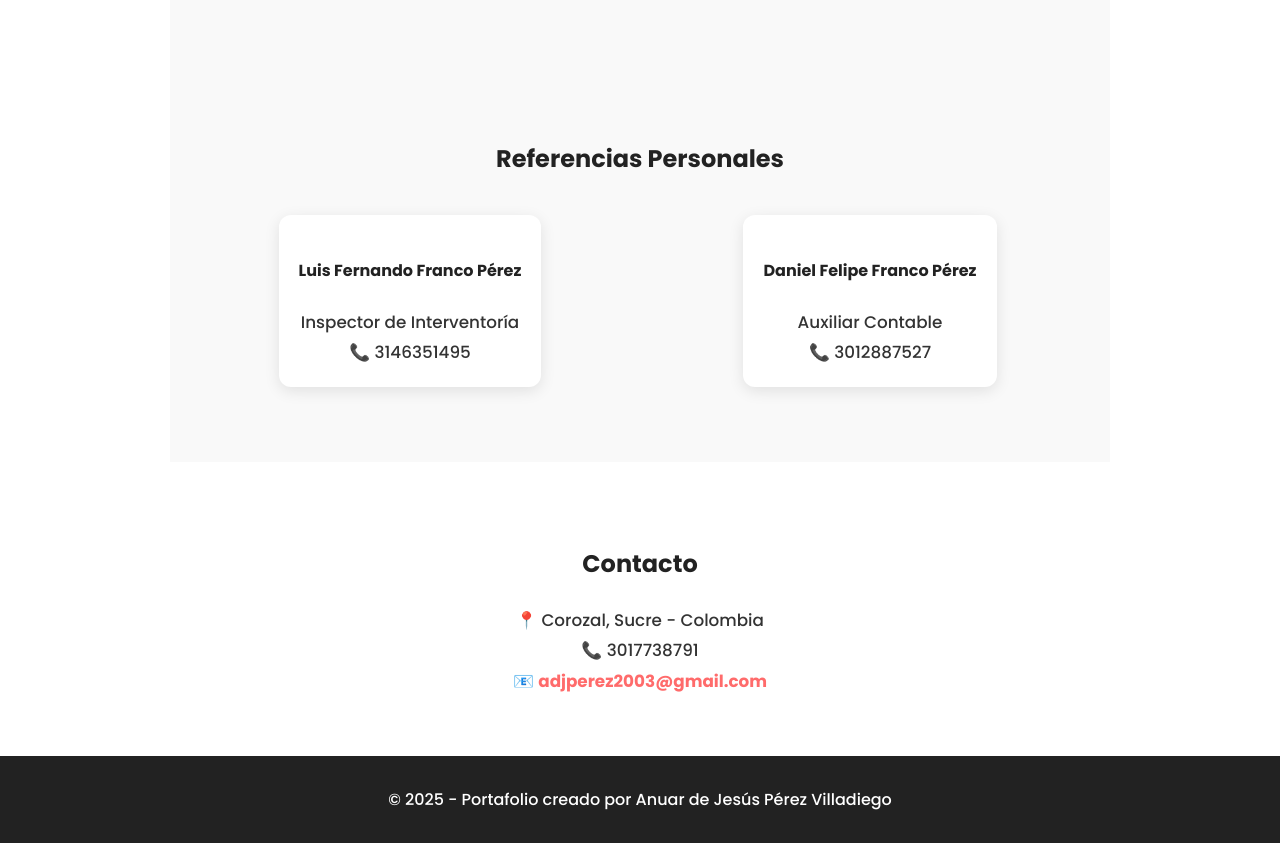
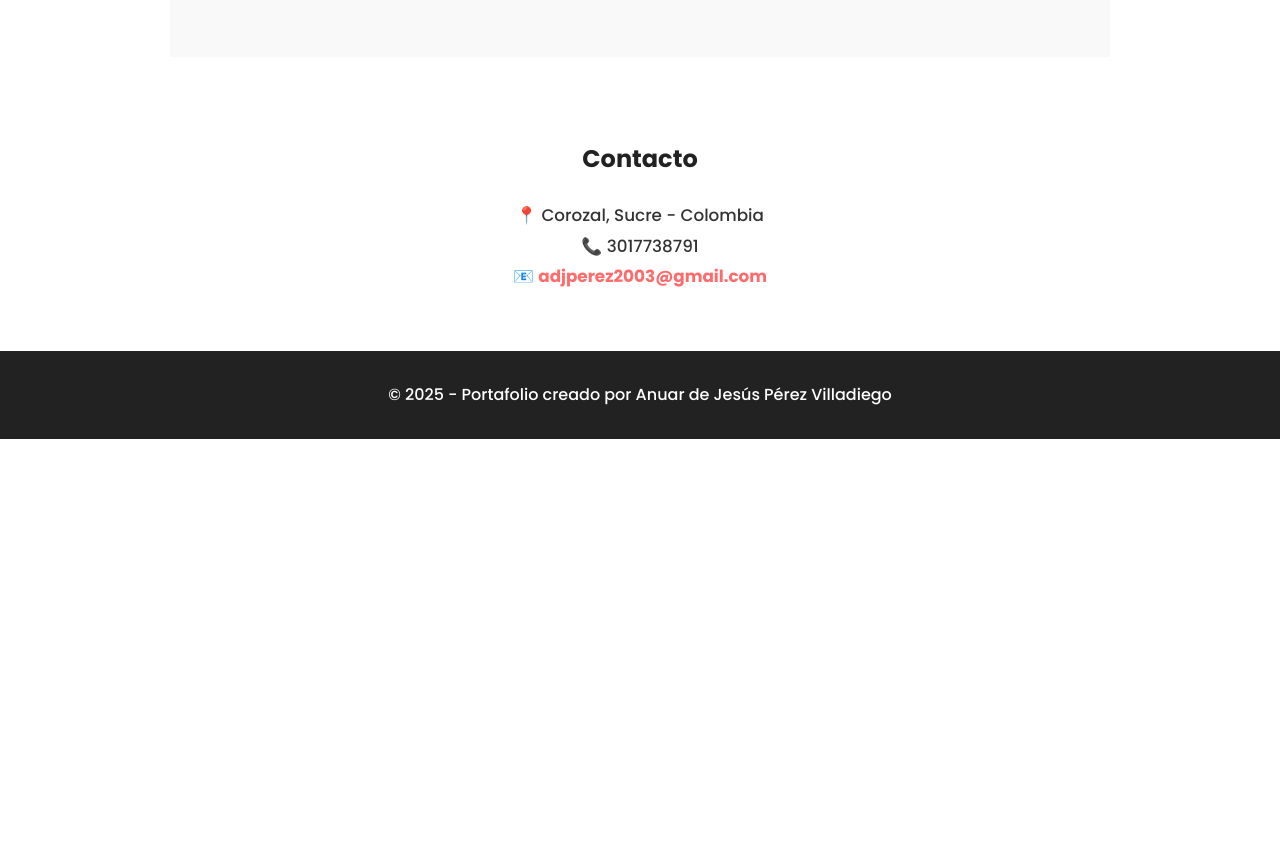
Before and after one commit to AnuarPerez/portafolio-anuarperez, a plain HTML site: page index.html in a window 1280 px wide. Shown: the part 2538-3381 px from the top of the page. After the commit the page ends 2977 px from the top, so only its background shows below. Drawn offline with Linux system fonts and the light colour scheme.

Commit message:
Update index.html

```diff
--- a/index.html
+++ b/index.html
@@ -82,23 +82,6 @@
     </div>
   </section>
 
-  <!-- Referencias -->
-  <section id="referencias" class="section bg-light reveal fade-up">
-    <h2>Referencias Personales</h2>
-    <div class="grid">
-      <div class="card reveal fade-left">
-        <h4>Luis Fernando Franco Pérez</h4>
-        <p>Inspector de Interventoría</p>
-        <p>📞 3146351495</p>
-      </div>
-      <div class="card reveal fade-right">
-        <h4>Daniel Felipe Franco Pérez</h4>
-        <p>Auxiliar Contable</p>
-        <p>📞 3012887527</p>
-      </div>
-    </div>
-  </section>
-
   <!-- Contacto -->
   <section id="contacto" class="section contact reveal fade-up">
     <h2>Contacto</h2>
```
